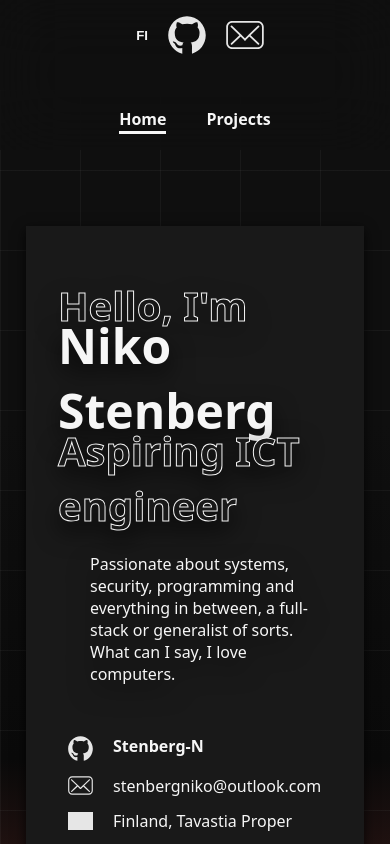
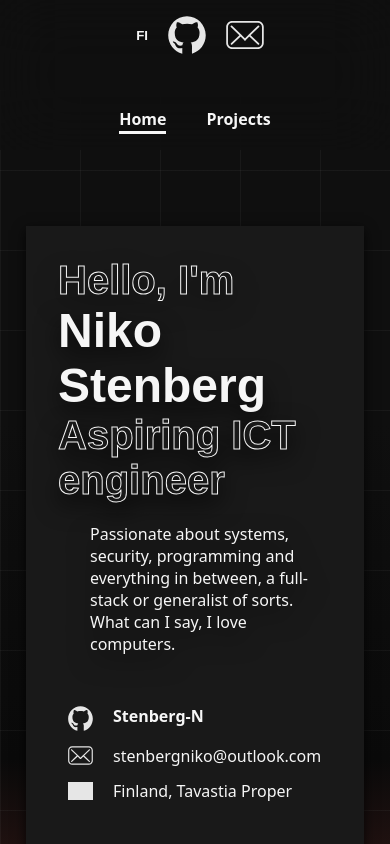
Before and after one commit to Stenberg-N/stenberg-n.github.io, a SvelteKit app: page / in a window 390 px wide. Built offline with nearby package versions, Linux system fonts and the light colour scheme; grey boxes are pictures that could not be loaded.

Commit message:
Fix: webkit-stroke-text for mobile

```diff
--- a/src/lib/i18n.ts
+++ b/src/lib/i18n.ts
@@ -34,7 +34,7 @@ const translations: Record<Language, Record<string, string>> = {
     "alert.email": "Sähköpostiosoite kopioitu!",
     "intro-title1": "Hei! Olen",
     "intro-title2": "Niko Stenberg",
-    "intro-title3": "Tuleva ICT insinööri",
+    "intro-title3": "Tuleva ICT-insinööri",
     "intro-paragraph": "Intohimoinen järjestelmistä, turvallisuudesta, ohjelmoinnista/koodaamisesta ja kaikesta muusta näiden väliltä, voisi kutsua 'Full-stack' tai 'generalist'. Tykkään tietokoneista.",
     "contact-location": "Suomi, Kanta-Häme",
   }
--- a/src/routes/+page.svelte
+++ b/src/routes/+page.svelte
@@ -14,10 +14,10 @@
   <div id="intro-contact">
     <div id="intro">
       <div id="intro-text">
-        <h1 style="margin: 0; transform: translateY(20px); -webkit-text-stroke: 1px #f6f6f6; color: transparent; font-size: 40px;" class="intro-title">{$t['intro-title1']}</h1>
-        <h1 style="margin: 0; font-size: 48px;" class="intro-title">{$t['intro-title2']}</h1>
-        <h1 style="margin: 0; transform: translateY(-20px); z-index: 1; -webkit-text-stroke: 1px #f6f6f6; color: #191919; font-size: 40px;" class="intro-title">{$t['intro-title3']}</h1>
-        <p style="padding-left: 2rem;">{$t['intro-paragraph']}</p>
+        <h1 style="margin: 0; -webkit-text-stroke: 1px #f6f6f6; color: transparent; font-size: 40px; font-family: 'InterStatic', sans-serif;" class="intro-title">{$t['intro-title1']}</h1>
+        <h1 style="margin: 0; font-size: 48px; font-family: 'InterStatic', sans-serif;" class="intro-title">{$t['intro-title2']}</h1>
+        <h1 style="margin: 0; -webkit-text-stroke: 1px #f6f6f6; color: #191919; font-size: 40px; font-family: 'InterStatic', sans-serif;" class="intro-title">{$t['intro-title3']}</h1>
+        <p style="padding-left: 2rem; margin-top: 20px;">{$t['intro-paragraph']}</p>
       </div>
       <div id="contact" style="display: flex; flex-direction: column; gap: 12px; padding: 10px; margin-top: 40px;">
         <div id="github"><img src="/assets/github-logo.svg" alt="Github logo"><a class="anchor" href="https://github.com/Stenberg-N">Stenberg-N</a></div>
@@ -180,4 +180,13 @@
       max-width: 100%;
     }
   }
+
+  @font-face {
+    font-family: 'Inter Variable';
+    font-style: normal;
+    font-display: swap;
+    font-weight: 100 900;
+    src: url(https://cdn.jsdelivr.net/fontsource/fonts/inter:vf@latest/latin-wght-normal.woff2) format('woff2-variations');
+    unicode-range: U+0000-00FF,U+0131,U+0152-0153,U+02BB-02BC,U+02C6,U+02DA,U+02DC,U+0304,U+0308,U+0329,U+2000-206F,U+20AC,U+2122,U+2191,U+2193,U+2212,U+2215,U+FEFF,U+FFFD;
+  }
 </style>
```
